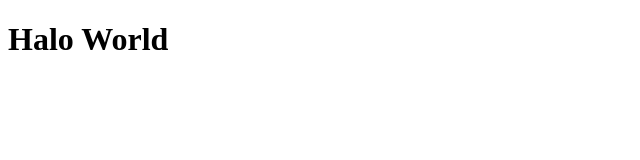
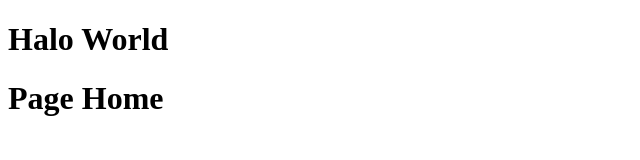
Before and after one commit to maman202/cv, a plain HTML site: page index.html in a window 1280 px wide. Shown: the whole page, without its empty margins (0-640 px from the left). Drawn offline with Linux system fonts and the light colour scheme.

Commit message:
penabmbahan text

```diff
--- a/index.html
+++ b/index.html
@@ -7,5 +7,6 @@
 </head>
 <body>
     <h1>Halo World</h1>
+    <h1>Page Home</h1>
 </body>
 </html>
```
